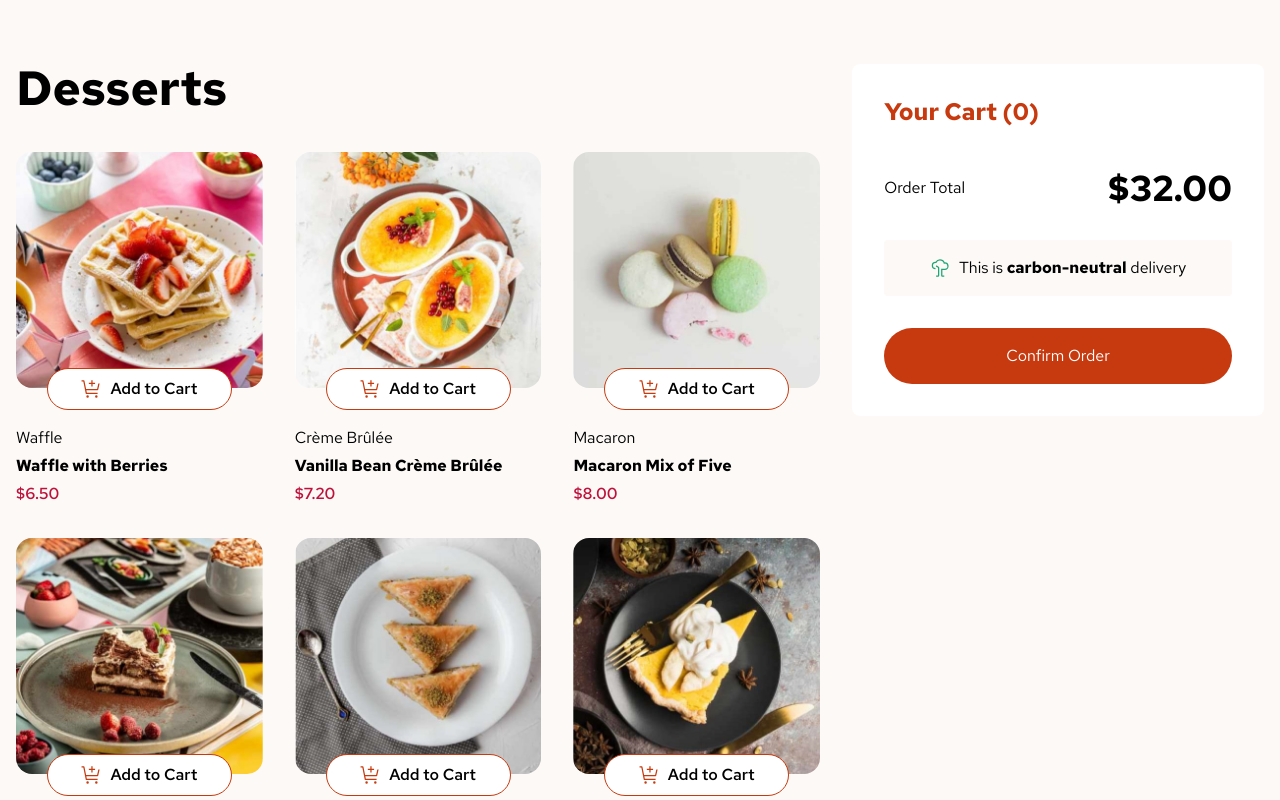
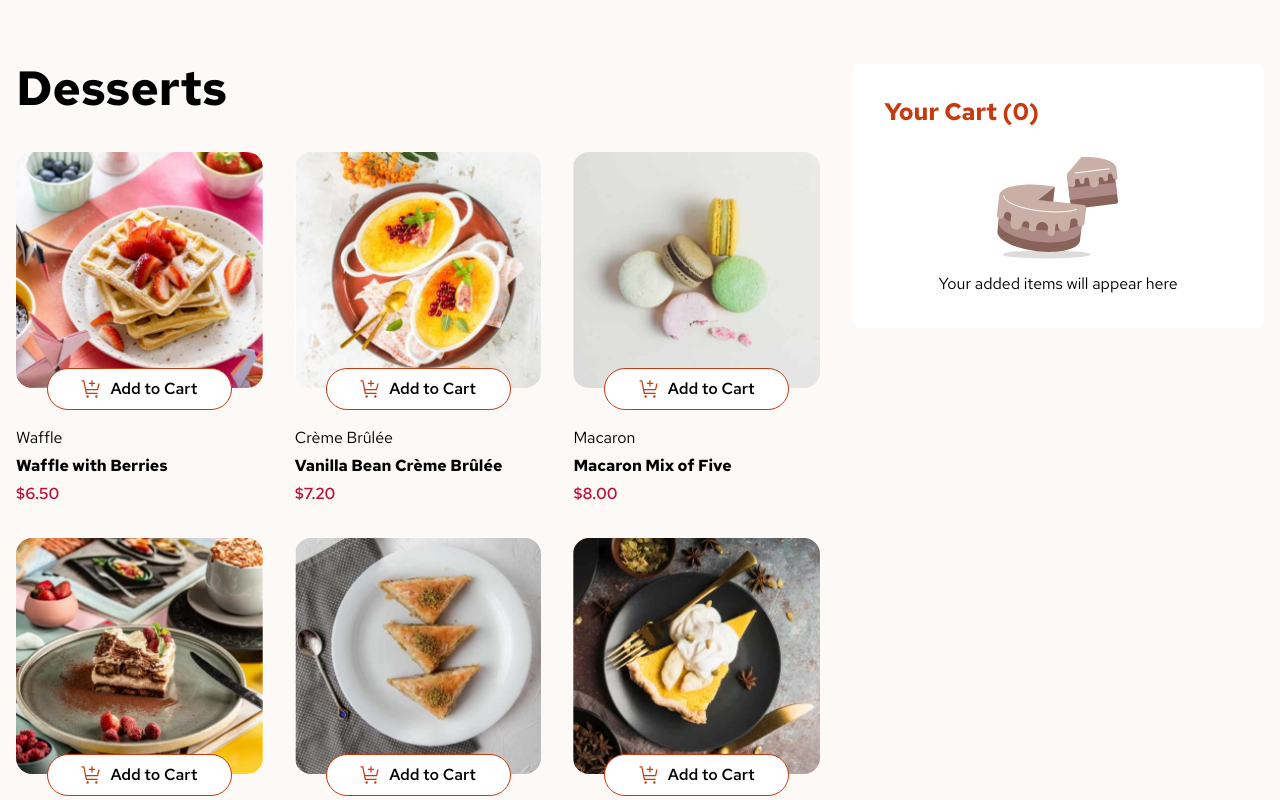
Before and after one commit to alanb4rt/product-list-cart, a React (Vite) app: page / in a window 1280 px wide. Shown: the top 800 px of the page. Built offline with nearby package versions, Linux system fonts and the light colour scheme.

Commit message:
ternary based on item count for Cart

```diff
--- a/src/components/Cart.jsx
+++ b/src/components/Cart.jsx
@@ -1,74 +1,17 @@
-import data from "../data/data.json";
-import iconRemoveItem from "../assets/images/icon-remove-item.svg";
-import iconCarbonNeutral from "../assets/images/icon-carbon-neutral.svg";
-import { formatPrice } from "../utils/formatPrice";
 import { useContext } from "react";
 import { CartContext } from "../App";
-
-export function CartItem({ item, onClick }) {
-  const { image, name, category, price } = item;
-  return (
-    <>
-      <li className="flex justify-between items-center py-4 border-b">
-        <div className="flex flex-col">
-          <p className="font-bold mb-2">{name}</p>
-          <div className="flex gap-2 text-primary">
-            <p className="font-bold mr-2">2x</p>
-            <p className="text-rose-400">@ ${formatPrice(price)}</p>
-            <p className="text-rose-400 font-semibold">
-              ${formatPrice(price * 2)}
-            </p>
-          </div>
-        </div>
-        <div>
-          <img
-            className="cursor-pointer"
-            src={iconRemoveItem}
-            alt="Delete"
-            title="Delete"
-            onClick={onClick}
-          />
-        </div>
-      </li>
-    </>
-  );
-}
+import EmptyCart from "./EmptyCart";
+import OrderCart from "./OrderCart";
 
 export default function Cart() {
-  const { cartItems, setCartItems } = useContext(CartContext);
+  const { cartItems } = useContext(CartContext);
 
   const itemCount = cartItems.length;
-
-  const removeItem = (id) => {
-    const newCartItems = cartItems.filter((item) => item.id !== id);
-    setCartItems(newCartItems);
-  };
   return (
     <>
       <div className="bg-white p-8 h-fit rounded-lg">
         <h2 className="text-primary">Your Cart ({itemCount})</h2>
-        <ul>
-          {cartItems.map((item, index) => (
-            <CartItem
-              key={index}
-              item={item}
-              onClick={() => removeItem(item.id)}
-            />
-          ))}
-        </ul>
-        <div className="flex justify-between items-center gap-4 py-8">
-          <p>Order Total</p>
-          <p className="text-4xl font-bold">$32.00</p>
-        </div>
-        <div className="flex justify-center items-center gap-2 bg-rose-50 p-4 rounded mb-8">
-          <img src={iconCarbonNeutral} alt="Icon Carbon Neutral" />
-          <p>
-            This is <b>carbon-neutral</b> delivery
-          </p>
-        </div>
-        <button className="bg-primary text-white rounded-full w-full p-4">
-          Confirm Order
-        </button>
+        {itemCount <= 0 ? <EmptyCart /> : <OrderCart />}
       </div>
     </>
   );
--- /dev/null
+++ b/src/components/EmptyCart.jsx
@@ -0,0 +1,12 @@
+import iconEmptyItem from "../assets/images/illustration-empty-cart.svg";
+
+export default function EmptyCart() {
+  return (
+    <>
+      <div className="flex flex-col items-center mt-4">
+        <img src={iconEmptyItem} alt="No items in cart" />
+        <p>Your added items will appear here</p>
+      </div>
+    </>
+  );
+}
--- /dev/null
+++ b/src/components/OrderCart.jsx
@@ -0,0 +1,69 @@
+import { useContext } from "react";
+import iconRemoveItem from "../assets/images/icon-remove-item.svg";
+import iconCarbonNeutral from "../assets/images/icon-carbon-neutral.svg";
+import { formatPrice } from "../utils/formatPrice";
+import { CartContext } from "../App";
+
+export function CartItem({ item, onClick }) {
+  const { image, name, category, price } = item;
+  return (
+    <>
+      <li className="flex justify-between items-center py-4 border-b">
+        <div className="flex flex-col">
+          <p className="font-bold mb-2">{name}</p>
+          <div className="flex gap-2 text-primary">
+            <p className="font-bold mr-2">2x</p>
+            <p className="text-rose-400">@ ${formatPrice(price)}</p>
+            <p className="text-rose-400 font-semibold">
+              ${formatPrice(price * 2)}
+            </p>
+          </div>
+        </div>
+        <div>
+          <img
+            className="cursor-pointer"
+            src={iconRemoveItem}
+            alt="Delete"
+            title="Delete"
+            onClick={onClick}
+          />
+        </div>
+      </li>
+    </>
+  );
+}
+
+export default function OrderCart() {
+  const { cartItems, setCartItems } = useContext(CartContext);
+
+  const removeItemToCart = (id) => {
+    const removeItem = cartItems.filter((item) => item.id !== id);
+    setCartItems(removeItem);
+  };
+  return (
+    <>
+      <ul>
+        {cartItems.map((item, index) => (
+          <CartItem
+            key={index}
+            item={item}
+            onClick={() => removeItemToCart(item.id)}
+          />
+        ))}
+      </ul>
+      <div className="flex justify-between items-center gap-4 py-8">
+        <p>Order Total</p>
+        <p className="text-4xl font-bold">$32.00</p>
+      </div>
+      <div className="flex justify-center items-center gap-2 bg-rose-50 p-4 rounded mb-8">
+        <img src={iconCarbonNeutral} alt="Icon Carbon Neutral" />
+        <p>
+          This is <b>carbon-neutral</b> delivery
+        </p>
+      </div>
+      <button className="bg-primary text-white rounded-full w-full p-4">
+        Confirm Order
+      </button>
+    </>
+  );
+}
```
